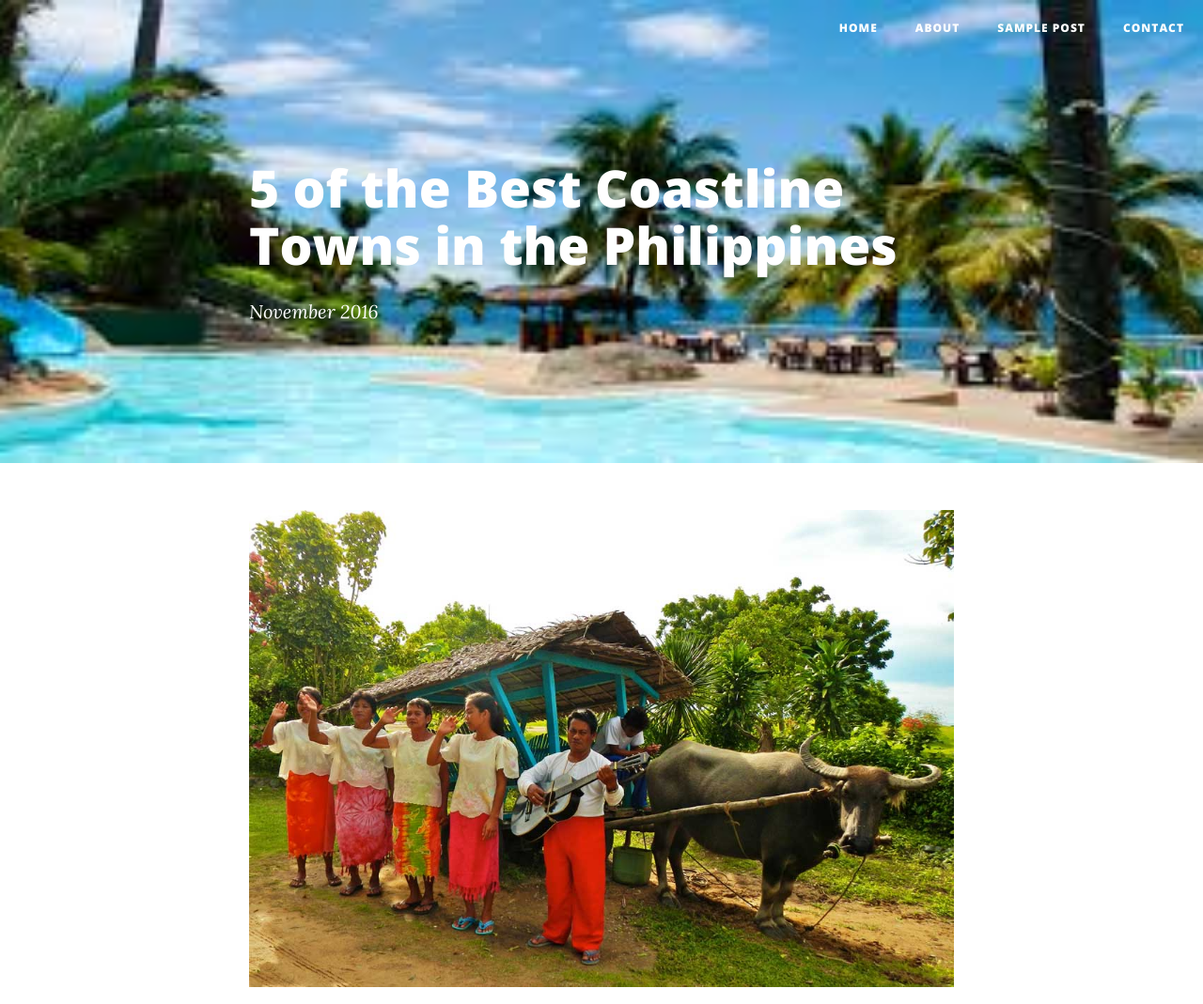
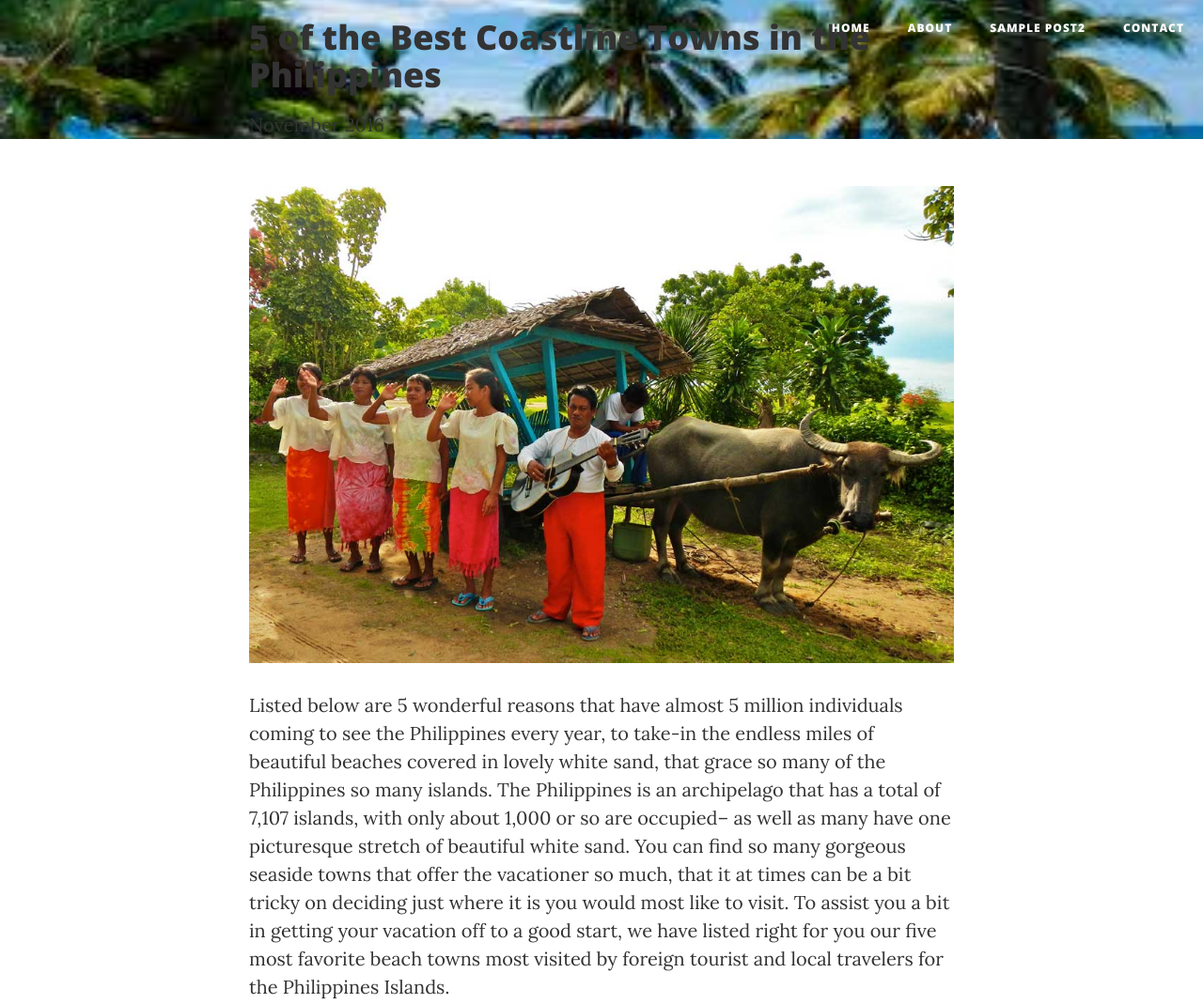
Before and after one commit to zsandra/Blog, a website: page post2.html in a window 1280 px wide. Shown: the top 1069 px of the page at 94% size. Drawn offline with nearby package versions, Linux system fonts and the light colour scheme.

Commit message:
Update post2.html

```diff
--- a/post2.html
+++ b/post2.html
@@ -55,7 +55,7 @@
                         <a href="about.html">About</a>
                     </li>
                     <li>
-                        <a href="post.html">Sample Post</a>
+                        <a href="post2.html">Sample Post2</a>
                     </li>
                     <li>
                         <a href="contact.html">Contact</a>
@@ -73,7 +73,7 @@
         <div class="container">
             <div class="row">
                 <div class="col-lg-8 col-lg-offset-2 col-md-10 col-md-offset-1">
-                    <div class="post-heading">
+                    <div class="post2-heading">
                         <h1>5 of the Best Coastline Towns in the Philippines</h1>
                         <h2 class="subheading"></h2>
                         <span class="meta">November 2016</span>
```
